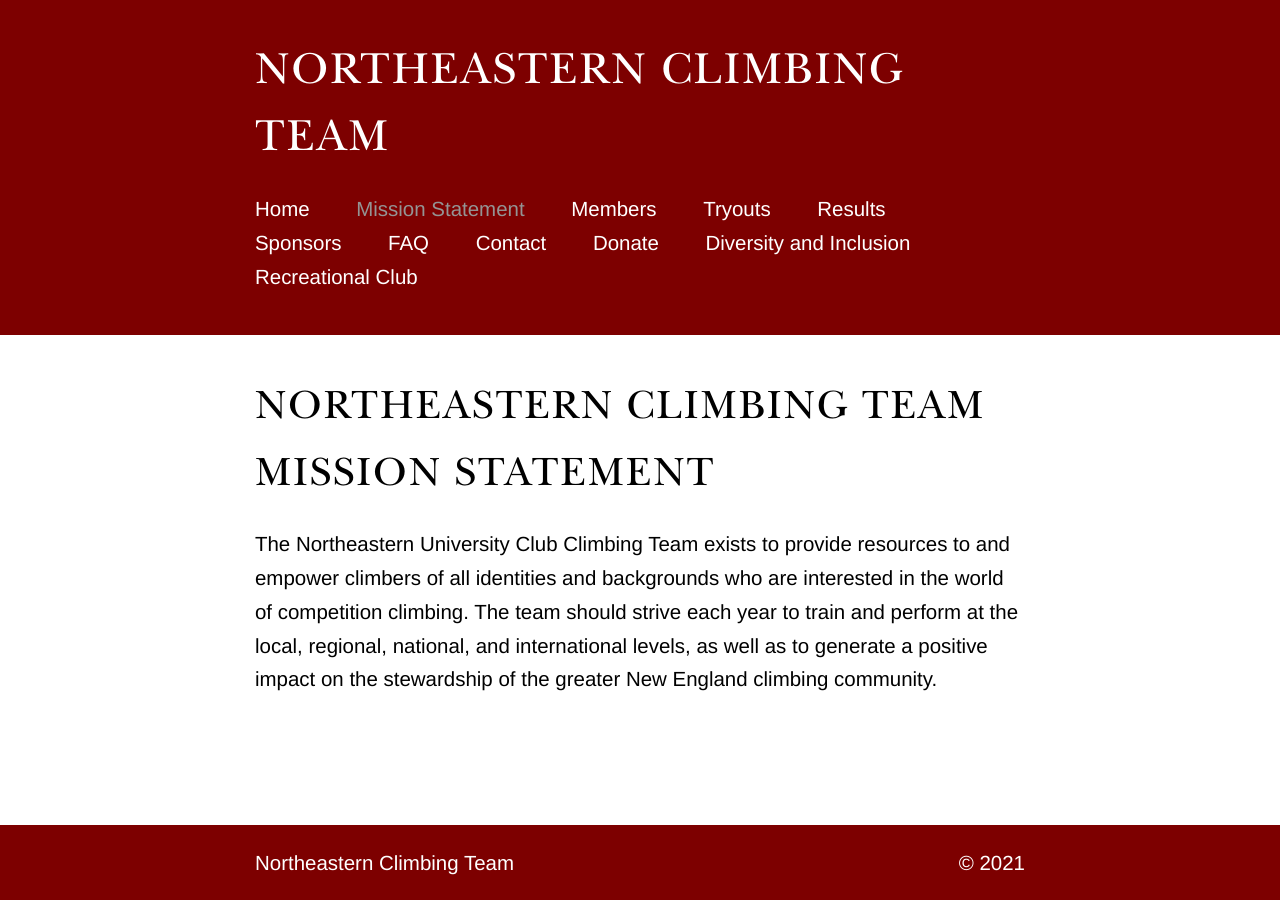
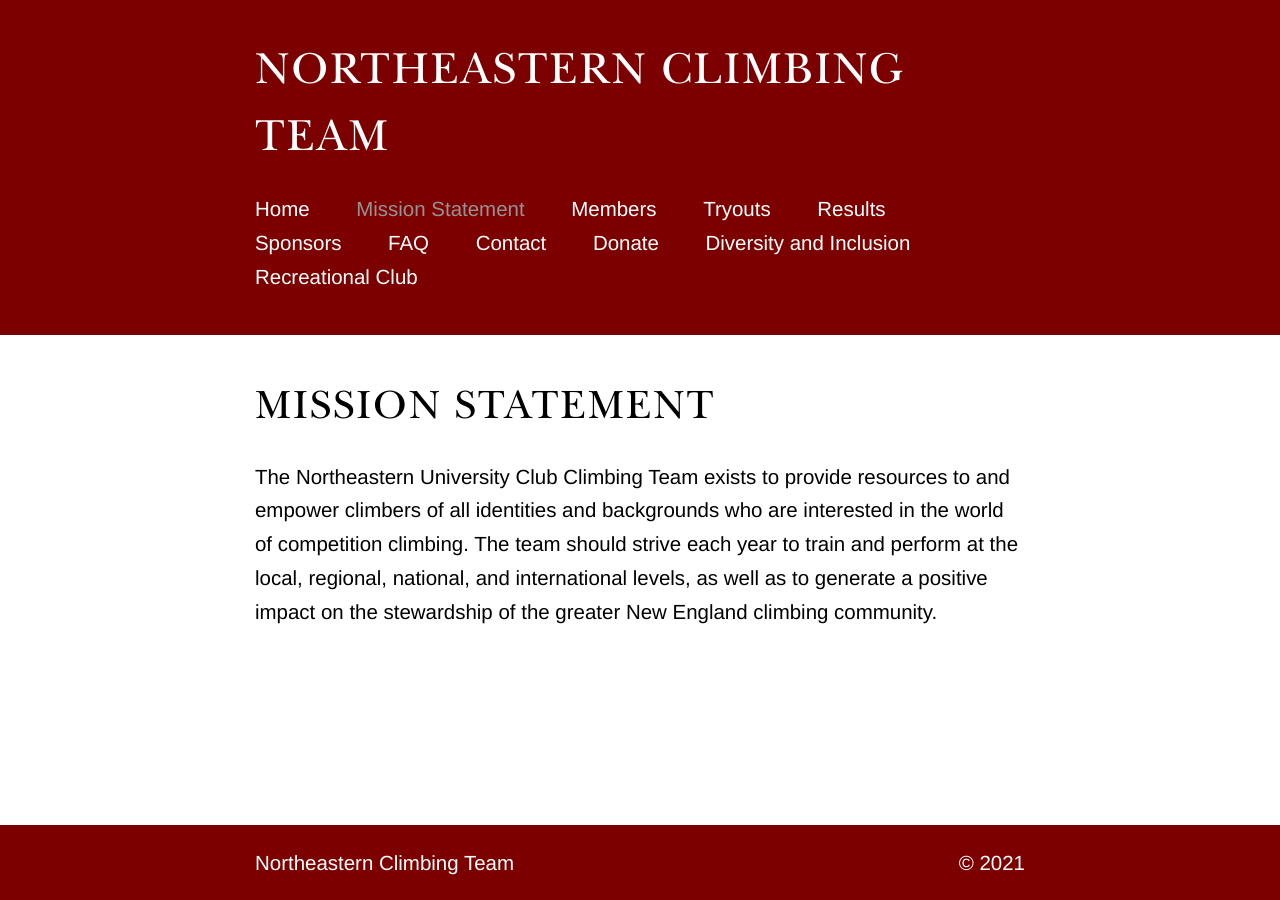
Before and after one commit to NortheasternClimbing/northeasternclimbing.github.io, a Jekyll site: the page built from team/mission-statement.md, in a window 1280 px wide. Built offline with Jekyll 4.4.1, drawn with Linux system fonts in a browser that asks for light colours.

Commit message:
Update mission-statement.md

```diff
--- a/team/mission-statement.md
+++ b/team/mission-statement.md
@@ -1,5 +1,5 @@
 ---
-title: Northeastern Climbing Team Mission Statement
+title: Mission Statement
 layout: team
 ---
 
```
